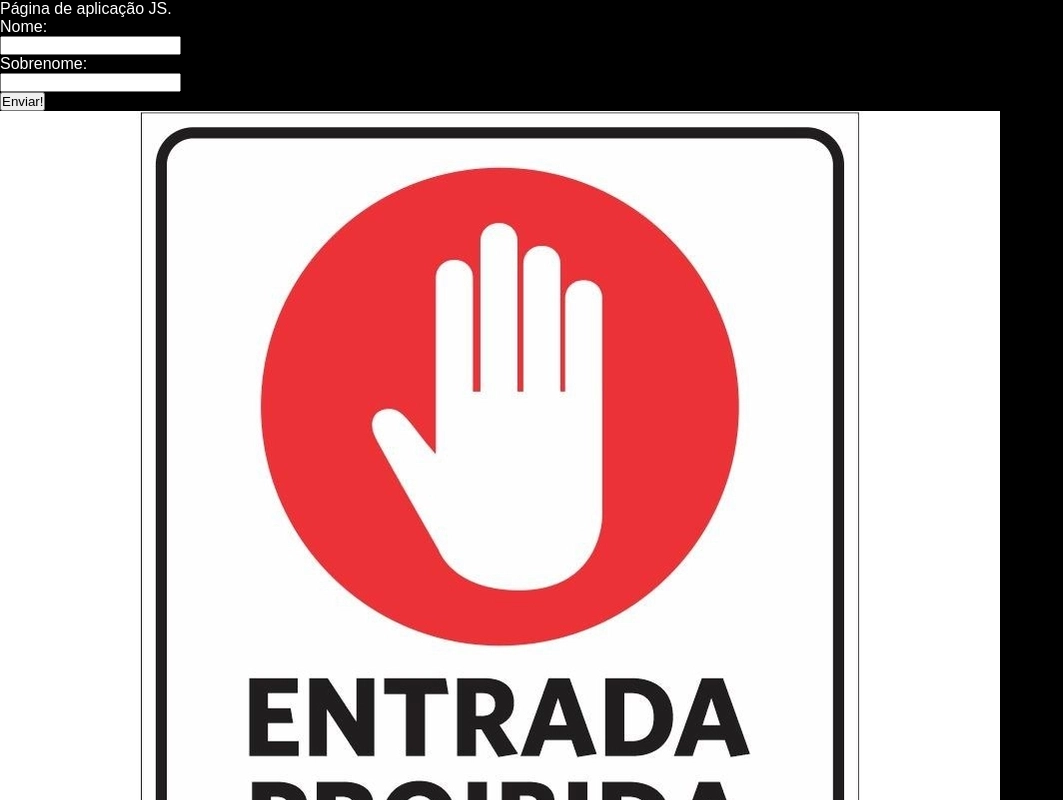
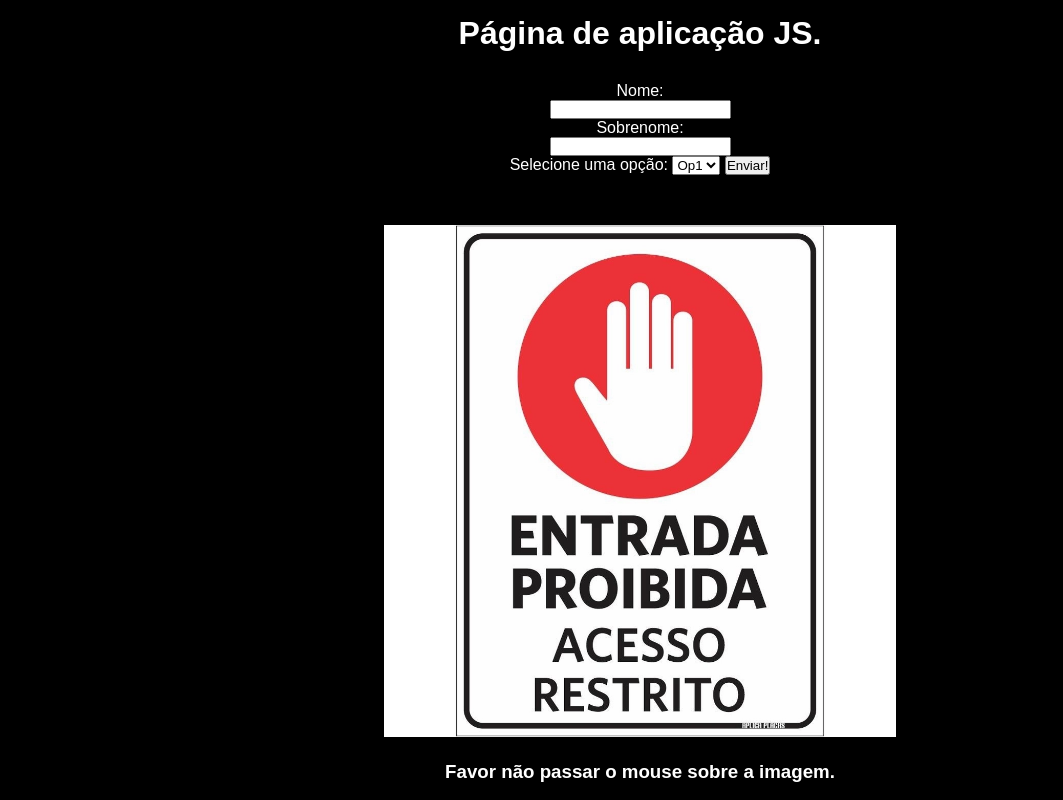
Before and after one commit to robertokondo8496/pagina-fund-frameworks, a plain HTML site: page index.html in a window 1280 px wide. Shown: the top 800 px of the page, without its empty margins (0-1063 px from the left). Drawn offline with nearby package versions, Linux system fonts and the light colour scheme.

Commit message:
Adicionado scripts para interação com a página
Adição dos scripts no arquivo 'script.js' contendo o código que faz a
interação da página com o usuário (dados inseridos via formulário,
evento de passar o ponteiro do mouse sobre a imagem). Complementação da
estilização do 'styles.css'.

```diff
--- a/index.html
+++ b/index.html
@@ -7,18 +7,24 @@
 
 <body>
 
-    <div id="header"> Página de aplicação JS.</div>
+    <div id="header"> <h1>Página de aplicação JS.</h1></div>
     <form>
         <label for="nome">Nome:</label><br>
-        <input type="text" id="nome" name="bine"><br>
+        <input type="text" id="nome" name="nome"><br>
         <label for="sobrenome">Sobrenome:</label><br>
         <input type="text" id="sobrenome" name="sobrenome"><br>
-        <button onclick="funcao()">Enviar!</button>
+        <label for="opcoes">Selecione uma opção:</label>
+        <select id="opcoes" name="opcoes">
+            <option>Op1</option>
+            <option>Op2</option>
+            <option>Op3</option>
+        </select>
+        <button>Enviar!</button>
     </form>
 
     <div id="imagem">
-        <img src="./proibido.jpg">
-        Favor não passar o mouse sobre a imagem.
+        <img src="./proibido.jpg" onmouseover="funcaoimagem()"><Br>
+        <h3>Favor não passar o mouse sobre a imagem.</h3>
     </div>
 
 </body>
--- a/script.js
+++ b/script.js
@@ -1 +1,15 @@
 // arquivo com os scripts em javascript
+
+$(document).ready(function(){
+    $("button").click(function(){
+        var x = $("form").serializeArray();
+        var nome = JSON.stringify(x[0].value);
+        var sobrenome = JSON.stringify(x[1].value);
+        var opcao = JSON.stringify(x[2].value);
+        alert(nome + " " + sobrenome + " selecionou a opção " + opcao);
+    })
+})
+
+function funcaoimagem(){
+    alert('Você passou o cursor pela imagem! :(');
+}
--- a/styles.css
+++ b/styles.css
@@ -4,7 +4,34 @@
 }
 
 body{
+    width: 100%;
     background-color: #000000;
     color: #FFFFFF;
     font-family: Arial, Helvetica, sans-serif;
 }
+
+#header{
+    padding-top: 15px;
+    text-align: center;
+}
+
+form{
+    width: 70%;
+    margin: 30px 15%;
+    text-align: center;
+}
+
+label{
+    margin-top: 5px;
+}
+
+#imagem{
+    width: 100%;
+    text-align: center;
+    margin-bottom: 20px;
+}
+
+#imagem img{
+    margin: 20px 30%;
+    width: 40%;
+}
```
